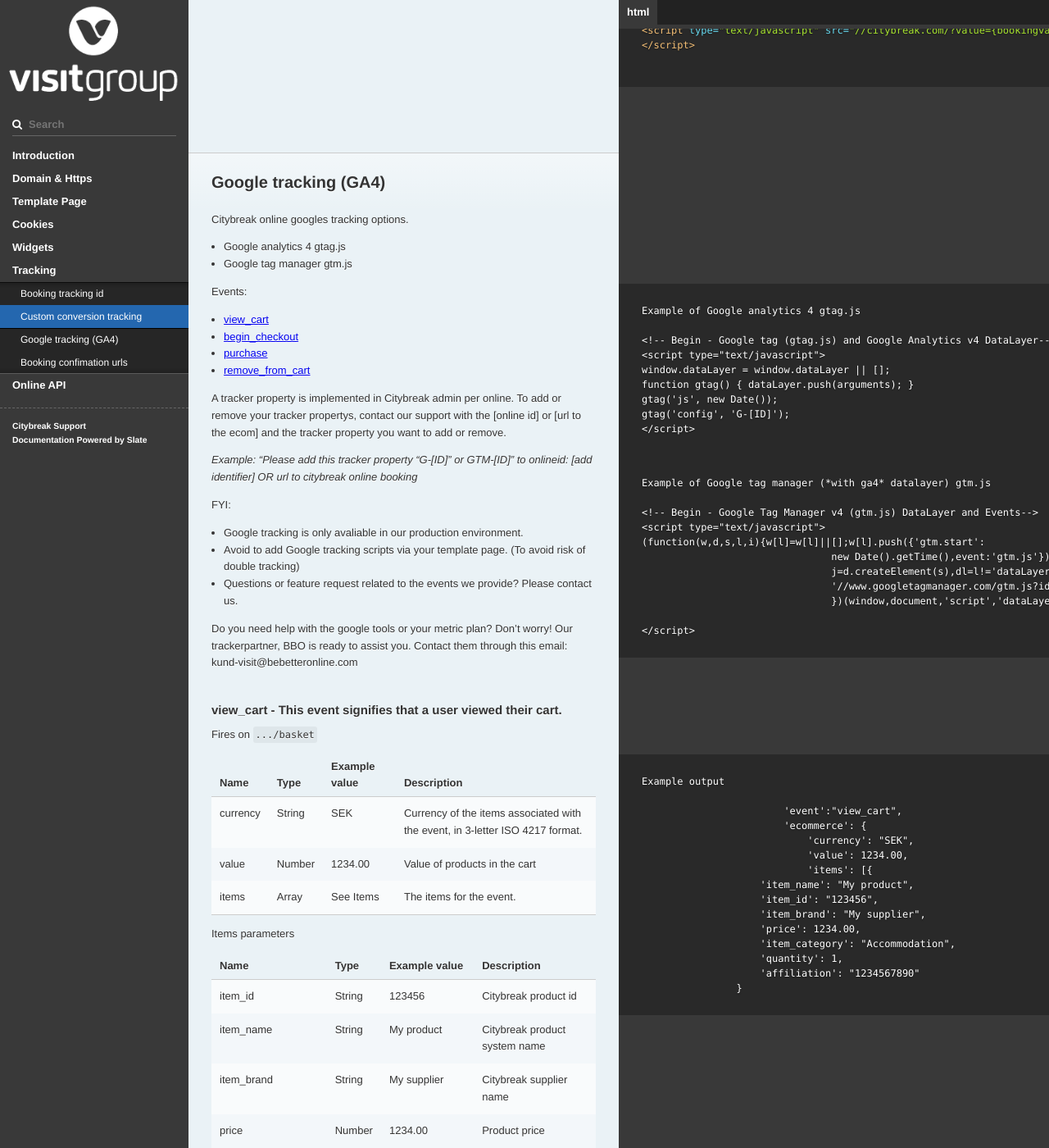
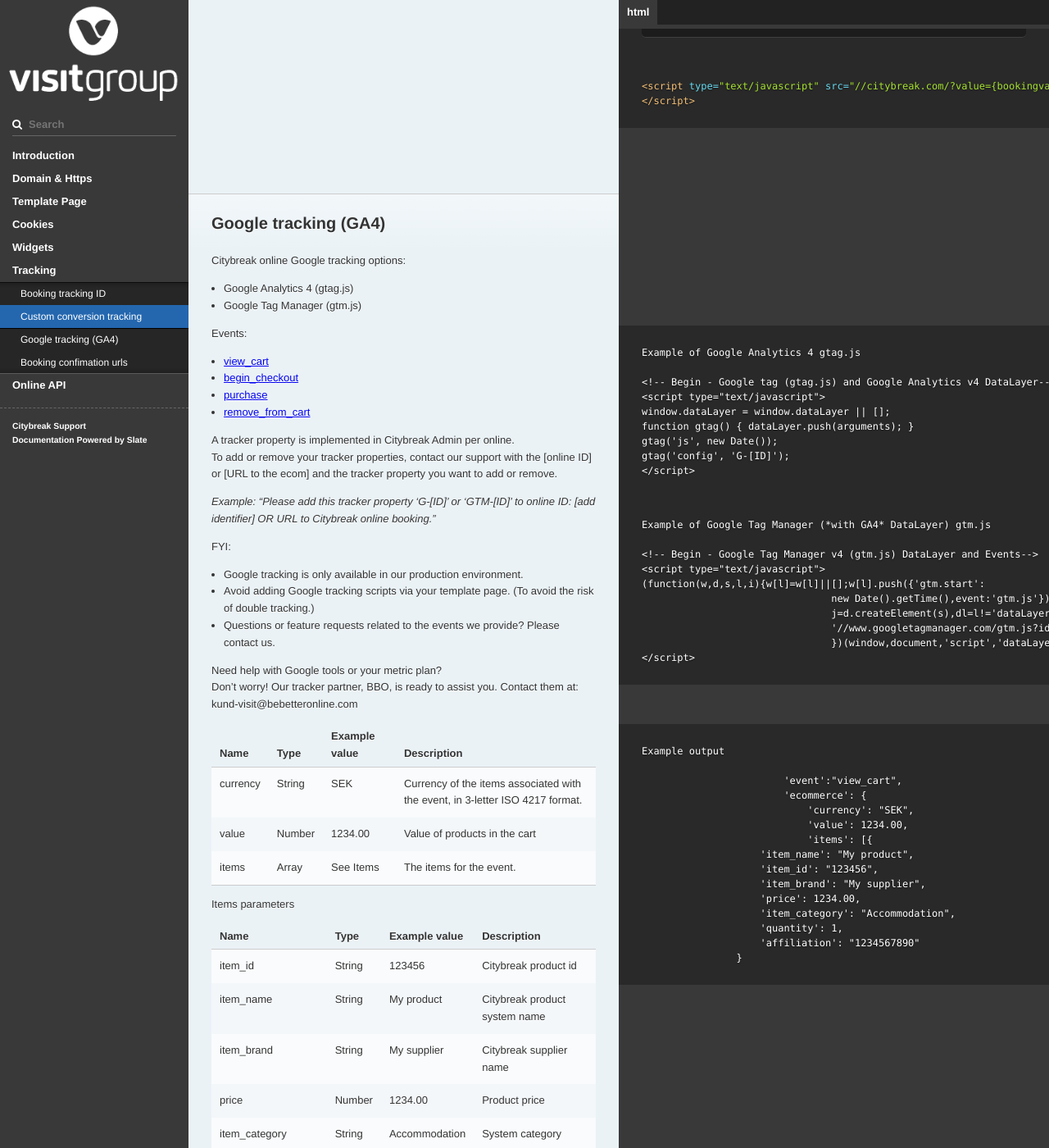
Before and after one commit to visit/citybreak-online-doc, a Jekyll site: the page built from index.md, in a window 1280 px wide and 1400 px high, scrolled down 19653 px. Shown: the whole window at 82% size. Built offline with Jekyll 4.4.1, drawn with Linux system fonts in a browser that asks for light colours; our own code applies the rules of GitHub Pages for plain Markdown files; some of the changed text lies outside the part shown.

Commit message:
Update tracking.md
minor update

````diff
--- a/_includes/tracking.md
+++ b/_includes/tracking.md
@@ -1,50 +1,50 @@
+
 # Tracking
 
-Citybreak online tracking alternativs and technical information.
+Citybreak online tracking alternatives and technical information.
 
-## Booking tracking id
+## Booking tracking ID
 
-_(NOTE: This is a legacy feature will be removed later on. This feature only work with redirect PSP integrations.)_
+_(NOTE: This is a legacy feature and will be removed later on. This feature only works with redirect PSP integrations.)_
 
-The booking tracking feature is a simple way for a client to track whether or not certain bookings were referred to by a tracking key or not.
+The booking tracking feature is a simple way for a client to track whether or not certain bookings were referred to by a tracking key.
 
-A tracking key is a text string which could be any value, it could be provided through a direct link or within a widget.
+A tracking key is a text string that can be any value, and may be provided through a direct link or within a widget.
 
-Once a tracking key is set it will remain alive for 30 days unless the cookie is manually deleted, everytime a request is done with the same tracking key the period of 30 days will refresh and start over.
+Once a tracking key is set, it remains valid for 30 days unless the cookie is manually deleted. Every time a request is made with the same tracking key, the 30-day period will refresh and restart.
 
-If an already existing tracking key is set it will never be overridden by another key, meaning that the first key must expire before a new one can be set.
+If a tracking key is already set, it will not be overridden by another key. The first key must expire before a new one can be applied.
 
-Referral statistics can be obtained by creating one of following reports in <https://reports.citybreak.com>
+Referral statistics can be obtained by creating one of the following reports in <https://reports.citybreak.com>:
 * Product report
 * Analysis per country
 
-Within these reports there's a column which represents which tracking key was used on a booking level, if there was one present.
+Within these reports, there is a column that represents the tracking key used at the booking level, if one was present.
 
-Paramerter:
+Parameter:
 **?tid=[your value]**
 
 Direct link sample
-``
+```
 //[online-host]/[culture]/[slug]?tid=mytrackingkey
-``
+```
 
 ## Custom conversion tracking
 
-To make your script work for your organization you need to configure it. To do so you need to change the variables in your script with the variable names below. This custum scripts are added to the booking confirmaiton page.
+To make your script work for your organization, you need to configure it. Change the variables in your script using the variable names below. These custom scripts are added to the booking confirmation page.
 
 Parameter | Description
 --------- | ---------
 {bookingcode} | Booking number, e.g. ABCD12.
-{bookingvalue} | Total sum of customers booking.
-{customerfirstname} | Customers first name
-{customersurname} | Customers surname
+{bookingvalue} | Total sum of the customer's booking.
+{customerfirstname} | Customer's first name
+{customersurname} | Customer's surname
 {randomnumber} | Generates a random number
-{date} | Time stamp
-{isodate} | Time stamp (yyyy-MM-dd)
+{date} | Timestamp
+{isodate} | Timestamp (yyyy-MM-dd)
 {currency} | Currency
-{zipcode} | Zipcode
-{bookingJSONObject} | Booking information serialized as a JSON object, assign it to a javascript variable. If serialization fails {bookingJSONObject} will be replaced by undefined, so guard for it. Empty arrays are not serialized. All numbers are formatted as strings to the customer language culture.
-
+{zipcode} | Zip code
+{bookingJSONObject} | Booking information serialized as a JSON object. Assign it to a JavaScript variable. If serialization fails, {bookingJSONObject} will be replaced with `undefined`, so ensure you check for it. Empty arrays are not serialized. All numbers are formatted as strings according to the customer’s language culture.
 
 > Example of {bookingJSONObject} usage:
 >
@@ -52,22 +52,19 @@ Parameter | Description
 > Will generate:
 > var booking = { "BookingCode": "ABCD12", "City": "asd", "Country": "SE", "State": "asd", "TotalAmount": "600.0", "TotalTax": "64.29", "Products": [{ "Id": "123456", "Name": "Hotell_name/room_name", "Category": "Accommodation/Hotelroom", "Price": "600.0", "Quantity": "1", "DocumentUrls": ["https://doc.citybreak.com/url-to-ticket"] }] };
 
-
 ```html
-
 <script type="text/javascript" src="//citybreak.com/?value={bookingvalue}&cur={currency}&order={bookingcode}&rand={randomnumber}">
 </script>
-
 ```
 
 ## Google tracking (GA4)
 
-Citybreak online googles tracking options.
-* Google analytics 4 gtag.js
-* Google tag manager gtm.js
+Citybreak online Google tracking options:
+* Google Analytics 4 (gtag.js)
+* Google Tag Manager (gtm.js)
 
 ```
-Example of Google analytics 4 gtag.js
+Example of Google Analytics 4 gtag.js
 
 <!-- Begin - Google tag (gtag.js) and Google Analytics v4 DataLayer-->
 <script type="text/javascript">
@@ -79,7 +76,7 @@ gtag('config', 'G-[ID]');
 ```
 
 ```
-Example of Google tag manager (*with ga4* datalayer) gtm.js
+Example of Google Tag Manager (*with GA4* DataLayer) gtm.js
 
 <!-- Begin - Google Tag Manager v4 (gtm.js) DataLayer and Events-->
 <script type="text/javascript">
@@ -88,7 +85,6 @@ Example of Google tag manager (*with ga4* datalayer) gtm.js
                                 j=d.createElement(s),dl=l!='dataLayer'?'&l='+l:'';j.async=true;j.src=
                                 '//www.googletagmanager.com/gtm.js?id='+i+dl;f.parentNode.insertBefore(j,f);
                                 })(window,document,'script','dataLayer','GTM-[ID]');
-
 </script>
 ```
 
@@ -98,21 +94,18 @@ Events:
 * [purchase](#purchase)
 * [remove_from_cart](#remove_from_cart)
 
-A tracker property is implemented in Citybreak admin per online.
-To add or remove your tracker propertys, contact our support with the [online id] or [url to the ecom] and the tracker property you want to add or remove.
+A tracker property is implemented in Citybreak Admin per online.
+To add or remove your tracker properties, contact our support with the [online ID] or [URL to the ecom] and the tracker property you want to add or remove.
 
-_Example: "Please add this tracker property "G-[ID]" or GTM-[ID]" to onlineid: [add identifier] OR url to citybreak online booking_
+_Example: "Please add this tracker property 'G-[ID]' or 'GTM-[ID]' to online ID: [add identifier] OR URL to Citybreak online booking."_
 
 FYI:
-* Google tracking is only avaliable in our production environment.
-* Avoid to add Google tracking scripts via your template page. (To avoid risk of double tracking)
-* Questions or feature request related to the events we provide? Please contact us.
+* Google tracking is only available in our production environment.
+* Avoid adding Google tracking scripts via your template page. (To avoid the risk of double tracking.)
+* Questions or feature requests related to the events we provide? Please contact us.
 
-Do you need help with the google tools or your metric plan?
-Don’t worry! Our trackerpartner, BBO is ready to assist you. Contact them through this email: kund-visit@bebetteronline.com
-
-### <a id="view_cart"></a> view_cart - This event signifies that a user viewed their cart.
-Fires on ``.../basket``
+Need help with Google tools or your metric plan?
+Don’t worry! Our tracker partner, BBO, is ready to assist you. Contact them at: kund-visit@bebetteronline.com
 
 ```
 Example output
````
